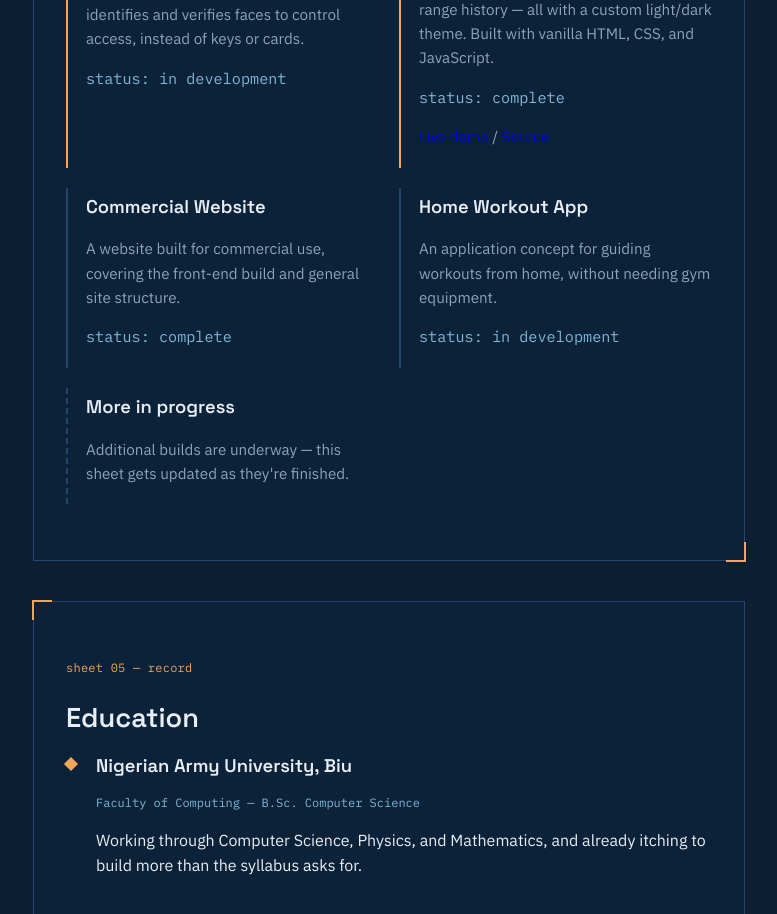
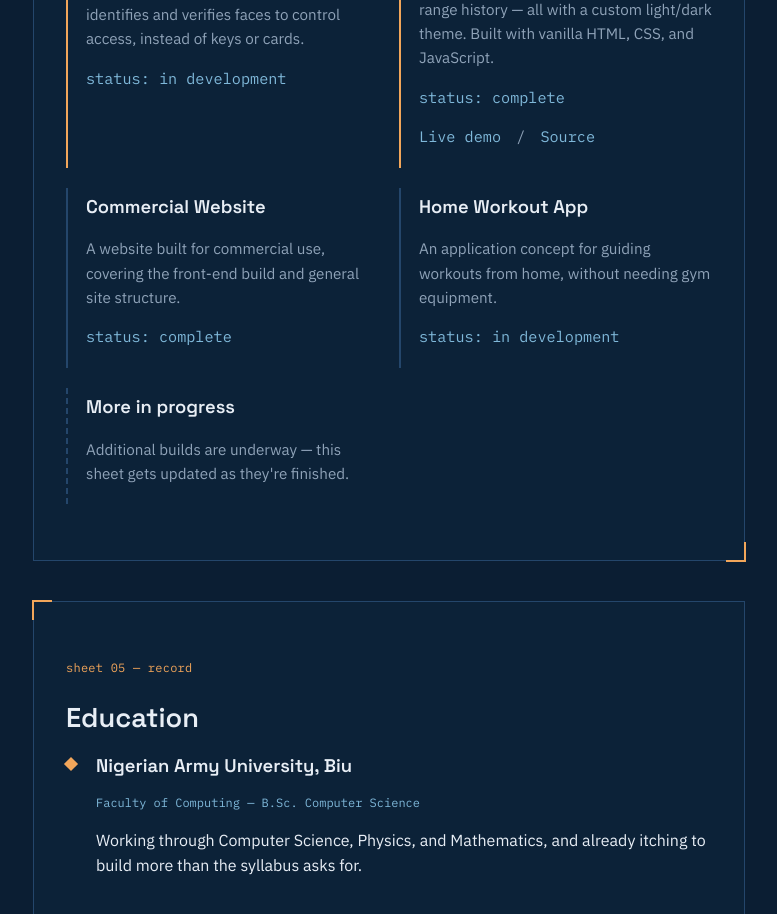
Before and after one commit to Golden-tcd/Golden---Portfolio-, a plain HTML site: page index.html in a window 1280 px wide. Shown: the part 2100-3014 px from the top of the page, without its empty margins (251-1028 px from the left). Drawn offline with Linux system fonts and the light colour scheme.

Commit message:
Add project links styles to style.css
Add styles for project links and hover effects.

```diff
--- a/style.css
+++ b/style.css
@@ -337,6 +337,29 @@ h3 { font-size: 1.15rem; }
   border-left-style: dashed;
 }
 
+.project-links {
+  margin-top: 8px !important;
+  font-family: var(--font-mono);
+  font-size: 12px;
+}
+
+.project-links a {
+  color: var(--blue);
+  text-decoration: none;
+  border-bottom: 1px solid transparent;
+  transition: border-color 0.2s, color 0.2s;
+}
+
+.project-links a:hover {
+  color: var(--copper);
+  border-bottom-color: var(--copper);
+}
+
+.link-sep {
+  color: var(--muted);
+  margin: 0 6px;
+}
+
 /* ===== Education ===== */
 .edu-row {
   display: flex;
```
